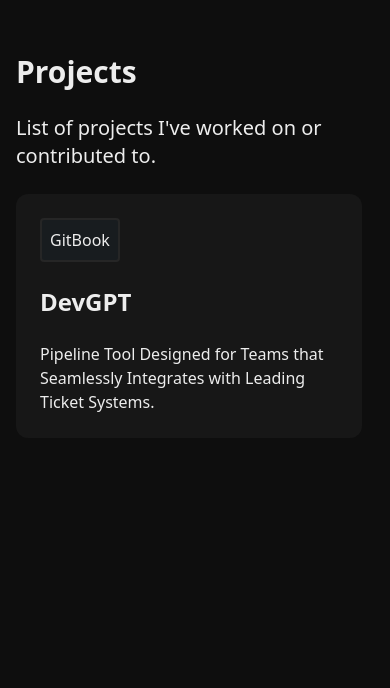
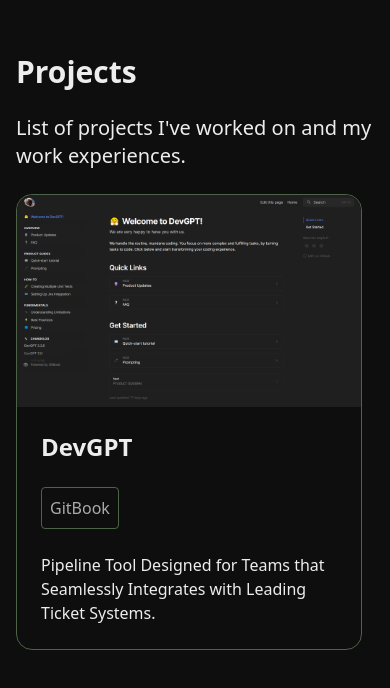
Before and after one commit to DevVali/website-new, an Astro site: page / in a window 390 px wide. Shown: the part 2502-3190 px from the top of the page. Before the commit the page ends 3084 px from the top, so only its background shows below. Built offline with nearby package versions, Linux system fonts and the light colour scheme; Astro itself is replaced by a stand-in of ours.

Commit message:
refactor(components): better project card layout

```diff
--- a/src/components/sections/Projects.astro
+++ b/src/components/sections/Projects.astro
@@ -4,9 +4,9 @@
 
 <h2 class="text-3xl font-extrabold md:text-4xl">Projects</h2>
 
-<p class="text-xl md:text-2xl">List of projects I've worked on or contributed to.</p>
+<p class="text-xl md:text-2xl">List of projects I've worked on and my work experiences.</p>
 
-<div class="relative flex flex-nowrap gap-6 overflow-x-scroll">
+<div class="flex gap-6 overflow-x-scroll">
     <Project />
     <Project />
     <Project />
--- a/src/components/shared/Project.astro
+++ b/src/components/shared/Project.astro
@@ -1,11 +1,15 @@
+---
+import { Image } from "astro:assets";
+import projectImage from "../../assets/devgpt.png";
 ---
 
----
-
-<div class="flex-[1_0_calc(100%_-_12px)] md:flex-[1_0_calc(50%_-_12px)] space-y-6 p-6 bg-neutral-900 rounded-xl inline-block">
-    <div class="flex flex-wrap gap-3">
-        <div class="inline-block bg-[#181C1F] rounded p-2 border-2 border-neutral-800">GitBook</div>
+<div class="group flex-[1_0_calc(100%_-_12px)] inline-block rounded-2xl border-secondary border md:flex-[1_0_calc(50%_-_12px)]">
+    <Image src={projectImage} alt="Project image" class="object-fill rounded-t-2xl" />
+    <div class="space-y-6 p-6 transition-all duration-300 group-hover:bg-neutral-900 rounded-b-2xl">
+        <h3 class="text-2xl md:text-3xl font-extrabold">DevGPT</h3>
+        <div class="flex gap-3">
+            <div class="inline-block rounded border text-accent border-secondary p-2 bg-background">GitBook</div>
+        </div>
+        <p>Pipeline Tool Designed for Teams that Seamlessly Integrates with Leading Ticket Systems.</p>
     </div>
-    <h3 class="text-2xl md:text-3xl font-extrabold">DevGPT</h3>
-    <p>Pipeline Tool Designed for Teams that Seamlessly Integrates with Leading Ticket Systems.</p>
 </div>
--- a/tailwind.config.mjs
+++ b/tailwind.config.mjs
@@ -7,6 +7,7 @@
 				text: "#ededed",
 				background: "#0e0e0e",
 				primary: "#91c587",
+				secondary: "#4c6347",
 				accent: "#aaaaaa",
 			},
 			cursor: {
```
